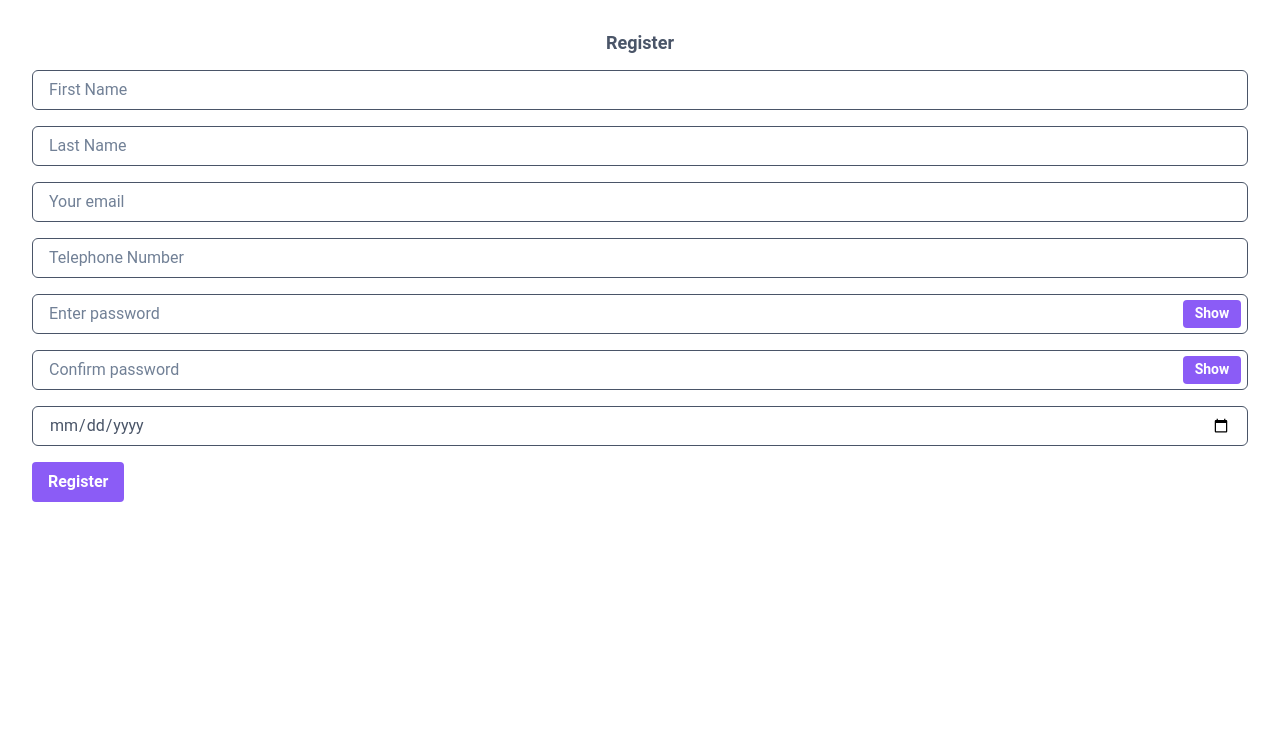
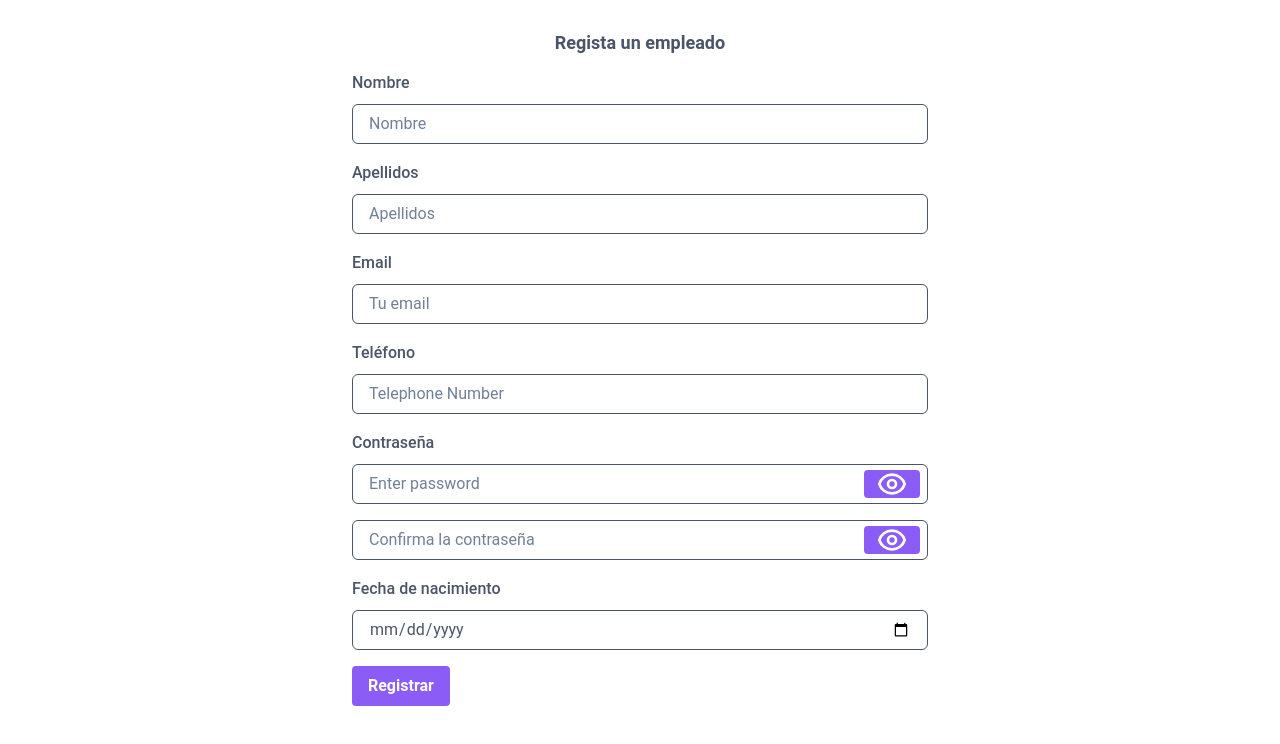
Before and after one commit to JCLLacruz/resiadminfront, a React (Vite) app: page /register in a window 1280 px wide. Shown: the top 744 px of the page. Built offline with nearby package versions, Linux system fonts and the light colour scheme.

Commit message:
more Styled Login and Register. Footer created

```diff
--- a/src/App.tsx
+++ b/src/App.tsx
@@ -1,20 +1,23 @@
-import './App.css'
-import { BrowserRouter, Route, Routes } from 'react-router-dom'
-import Login from './views/Login/Login'
-import Register from './views/Register/Register'
+import './App.css';
+import { BrowserRouter, Route, Routes, useLocation } from 'react-router-dom';
+import Login from './views/Login/Login';
+import Register from './views/Register/Register';
+import Footer from './components/Footer/Footer';
 
 function App() {
+	const token = localStorage.getItem('token') || null;
+	const location: any = useLocation();
+	console.log(location.pathname);
 
-  return (
-    <>
-      <BrowserRouter>
-        <Routes>
-          <Route path="/" element={<Login />} />;
-          <Route path="/register" element={<Register />} />;
-        </Routes>
-      </BrowserRouter>
-    </>
-  )
+	return (
+		<>
+			<Routes>
+				<Route path='/' element={<Login />} />;
+				<Route path='/register' element={<Register />} />;
+			</Routes>
+			{token && (location.pathname != '/') && <Footer />}
+		</>
+	);
 }
 
-export default App
+export default App;
--- /dev/null
+++ b/src/assets/icons/icons.tsx
@@ -0,0 +1,8 @@
+export const eyeOpenIcon = <svg width="2rem" height="2rem"  viewBox="0 0 24 24" fill="none" xmlns="http://www.w3.org/2000/svg">
+<path d="M15.0007 12C15.0007 13.6569 13.6576 15 12.0007 15C10.3439 15 9.00073 13.6569 9.00073 12C9.00073 10.3431 10.3439 9 12.0007 9C13.6576 9 15.0007 10.3431 15.0007 12Z" stroke="white" stroke-width="2" stroke-linecap="round" stroke-linejoin="round"/>
+<path d="M12.0012 5C7.52354 5 3.73326 7.94288 2.45898 12C3.73324 16.0571 7.52354 19 12.0012 19C16.4788 19 20.2691 16.0571 21.5434 12C20.2691 7.94291 16.4788 5 12.0012 5Z" stroke="white" stroke-width="2" stroke-linecap="round" stroke-linejoin="round"/>
+</svg>
+
+export const eyeClosedIcon = <svg width="2rem" height="2rem" viewBox="0 0 24 24" fill="none" xmlns="http://www.w3.org/2000/svg">
+<path d="M2.99902 3L20.999 21M9.8433 9.91364C9.32066 10.4536 8.99902 11.1892 8.99902 12C8.99902 13.6569 10.3422 15 11.999 15C12.8215 15 13.5667 14.669 14.1086 14.133M6.49902 6.64715C4.59972 7.90034 3.15305 9.78394 2.45703 12C3.73128 16.0571 7.52159 19 11.9992 19C13.9881 19 15.8414 18.4194 17.3988 17.4184M10.999 5.04939C11.328 5.01673 11.6617 5 11.9992 5C16.4769 5 20.2672 7.94291 21.5414 12C21.2607 12.894 20.8577 13.7338 20.3522 14.5" stroke="white" stroke-width="2" stroke-linecap="round" stroke-linejoin="round"/>
+</svg>
--- /dev/null
+++ b/src/components/Footer/Footer.tsx
@@ -0,0 +1,9 @@
+import { FC } from 'react'
+
+const Footer: FC = () => {
+  return (
+    <div>Footer</div>
+  )
+}
+
+export default Footer
--- a/src/main.tsx
+++ b/src/main.tsx
@@ -6,11 +6,14 @@ import { ChakraProvider } from '@chakra-ui/react';
 import theme from './theme/theme.tsx';
 import { Provider } from 'react-redux';
 import { store } from './app/store.ts';
+import { BrowserRouter } from 'react-router-dom';
 
 ReactDOM.createRoot(document.getElementById('root')!).render(
 	<Provider store={store}>
 		<ChakraProvider theme={theme}>
-			<App />
+			<BrowserRouter>
+				<App />
+			</BrowserRouter>
 		</ChakraProvider>
 	</Provider>
 );
--- a/src/views/Login/Login.tsx
+++ b/src/views/Login/Login.tsx
@@ -1,4 +1,4 @@
-import { Box, Button, FormControl, FormErrorMessage, Heading, Input, InputGroup, InputRightElement, Link, Text } from '@chakra-ui/react';
+import { Box, Button, Container, FormControl, FormErrorMessage, Heading, Input, InputGroup, InputRightElement, Link, Text } from '@chakra-ui/react';
 import { FC, useState } from 'react';
 import { useFormik } from 'formik';
 import * as Yup from 'yup';
@@ -31,7 +31,7 @@ const Login: FC = () => {
 	});
 
 	return (
-		<Box id='loginBox' padding={'2rem'}>
+		<Container id='loginContainer' maxW='container.sm' padding={'2rem'}>
 			<Heading id='loginHeading' as='h1' size='lg' textAlign='center' mb={4}>
 				Login
 			</Heading>
@@ -74,7 +74,7 @@ const Login: FC = () => {
       <Text mt={4} textAlign='center'>
         forgot your password? <Link href='#'>click here</Link>
       </Text>
-		</Box>
+		</Container>
 	);
 };
 
--- a/src/views/Register/Register.tsx
+++ b/src/views/Register/Register.tsx
@@ -1,16 +1,28 @@
-import { Box, Button, FormControl, FormErrorMessage, Heading, Input, InputGroup, InputRightElement } from '@chakra-ui/react';
+import {
+	Box,
+	Button,
+	Container,
+	FormControl,
+	FormErrorMessage,
+	FormLabel,
+	Heading,
+	Input,
+	InputGroup,
+	InputRightElement,
+	TagLabel,
+} from '@chakra-ui/react';
 import { FC, useState } from 'react';
 import { useFormik } from 'formik';
 import * as Yup from 'yup';
 import { RegisterValues } from '../../interfaces/authInterfaces';
 import { useDispatch } from 'react-redux';
 import { register } from '../../features/auth/authSlice';
-
+import { eyeOpenIcon, eyeClosedIcon } from '../../assets/icons/icons';
 
 const Register: FC = () => {
 	const [show, setShow] = useState<boolean>(false);
 	const handleClick = () => setShow(!show);
-    const dispatch: any = useDispatch();
+	const dispatch: any = useDispatch();
 
 	const formik = useFormik<RegisterValues>({
 		initialValues: {
@@ -26,7 +38,11 @@ const Register: FC = () => {
 			firstname: Yup.string().required('Required'),
 			lastname: Yup.string().required('Required'),
 			email: Yup.string().email('Invalid email address').required('Required'),
-			telephonnumber: Yup.number().required('Required').positive('Must be a positive number').integer('Must be an integer').min(9,'Must be at least 9 digits'),
+			telephonnumber: Yup.number()
+				.required('Required')
+				.positive('Must be a positive number')
+				.integer('Must be an integer')
+				.min(9, 'Must be at least 9 digits'),
 			password: Yup.string().min(6, 'Password must be at least 6 characters').required('Required'),
 			confirmPassword: Yup.string()
 				.oneOf([Yup.ref('password')], 'Passwords must match')
@@ -34,22 +50,24 @@ const Register: FC = () => {
 			birthday: Yup.date().required('Required'),
 		}),
 		onSubmit: (values) => {
-            dispatch(register(values))
-            formik.resetForm();
+			dispatch(register(values));
+			formik.resetForm();
 		},
 	});
 
 	return (
-		<Box id='registerBox' padding={'2rem'}>
+		<Container id='registerContainer' maxW='container.sm' padding={'2rem'}>
 			<Heading id='registerHeading' as='h1' size='lg' textAlign='center' mb={4}>
-				Register
+				Regista un empleado
 			</Heading>
 			<form onSubmit={formik.handleSubmit}>
 				<FormControl isInvalid={!!(formik.errors.firstname && formik.touched.firstname)}>
+					<FormLabel htmlFor='firstnameInput'>Nombre</FormLabel>
 					<InputGroup>
 						<Input
+							id='firstnameInput'
 							name='firstname'
-							placeholder='First Name'
+							placeholder='Nombre'
 							onChange={formik.handleChange}
 							onBlur={formik.handleBlur}
 							value={formik.values.firstname}
@@ -58,23 +76,41 @@ const Register: FC = () => {
 					<FormErrorMessage>{formik.errors.firstname}</FormErrorMessage>
 				</FormControl>
 				<FormControl isInvalid={!!(formik.errors.lastname && formik.touched.lastname)} mt={'1rem'}>
+					<FormLabel htmlFor='lastnameInput'>Apellidos</FormLabel>
 					<InputGroup>
-						<Input name='lastname' placeholder='Last Name' onChange={formik.handleChange} onBlur={formik.handleBlur} value={formik.values.lastname} />
+						<Input
+							id='lastnameInput'
+							name='lastname'
+							placeholder='Apellidos'
+							onChange={formik.handleChange}
+							onBlur={formik.handleBlur}
+							value={formik.values.lastname}
+						/>
 					</InputGroup>
 					<FormErrorMessage>{formik.errors.lastname}</FormErrorMessage>
 				</FormControl>
 				<FormControl isInvalid={!!(formik.errors.email && formik.touched.email)} mt={'1rem'}>
+					<FormLabel htmlFor='emailInput'>Email</FormLabel>
 					<InputGroup>
-						<Input name='email' placeholder='Your email' onChange={formik.handleChange} onBlur={formik.handleBlur} value={formik.values.email} />
+						<Input
+							id='emailInput'
+							name='email'
+							placeholder='Tu email'
+							onChange={formik.handleChange}
+							onBlur={formik.handleBlur}
+							value={formik.values.email}
+						/>
 					</InputGroup>
 					<FormErrorMessage>{formik.errors.email}</FormErrorMessage>
 				</FormControl>
 				<FormControl isInvalid={!!(formik.errors.telephonnumber && formik.touched.telephonnumber)} mt={'1rem'}>
+					<FormLabel htmlFor='telephonnumberInput'>Teléfono</FormLabel>
 					<InputGroup>
 						<Input
+							id='telephonnumberInput'
 							name='telephonnumber'
 							placeholder='Telephone Number'
-                            type='number'
+							type='number'
 							onChange={formik.handleChange}
 							onBlur={formik.handleBlur}
 							value={formik.values.telephonnumber}
@@ -83,8 +119,10 @@ const Register: FC = () => {
 					<FormErrorMessage>{formik.errors.telephonnumber}</FormErrorMessage>
 				</FormControl>
 				<FormControl isInvalid={!!(formik.errors.password && formik.touched.password)} mt={'1rem'}>
+					<FormLabel htmlFor='passwordInput'>Contraseña</FormLabel>
 					<InputGroup size='md'>
 						<Input
+							id='passwordInput'
 							name='password'
 							pr='4.5rem'
 							type={show ? 'text' : 'password'}
@@ -95,7 +133,7 @@ const Register: FC = () => {
 						/>
 						<InputRightElement width='4.5rem'>
 							<Button h='1.75rem' size='sm' onClick={handleClick}>
-								{show ? 'Hide' : 'Show'}
+								{show ? eyeClosedIcon : eyeOpenIcon}
 							</Button>
 						</InputRightElement>
 					</InputGroup>
@@ -107,22 +145,24 @@ const Register: FC = () => {
 							name='confirmPassword'
 							pr='4.5rem'
 							type={show ? 'text' : 'password'}
-							placeholder='Confirm password'
+							placeholder='Confirma la contraseña'
 							onChange={formik.handleChange}
 							onBlur={formik.handleBlur}
 							value={formik.values.confirmPassword}
 						/>
 						<InputRightElement width='4.5rem'>
 							<Button h='1.75rem' size='sm' onClick={handleClick}>
-								{show ? 'Hide' : 'Show'}
+								{show ? eyeClosedIcon : eyeOpenIcon}
 							</Button>
 						</InputRightElement>
 					</InputGroup>
 					<FormErrorMessage>{formik.errors.confirmPassword}</FormErrorMessage>
 				</FormControl>
 				<FormControl isInvalid={!!(formik.errors.birthday && formik.touched.birthday)} mt={'1rem'}>
+					<FormLabel htmlFor='birthdayInput'>Fecha de nacimiento</FormLabel>
 					<InputGroup>
 						<Input
+							id='birthdayInput'
 							name='birthday'
 							type='date'
 							onChange={formik.handleChange}
@@ -133,10 +173,10 @@ const Register: FC = () => {
 					<FormErrorMessage>{!!formik.errors.birthday}</FormErrorMessage>
 				</FormControl>
 				<Button mt={4} type='submit'>
-					Register
+					Registrar
 				</Button>
 			</form>
-		</Box>
+		</Container>
 	);
 };
 
```
